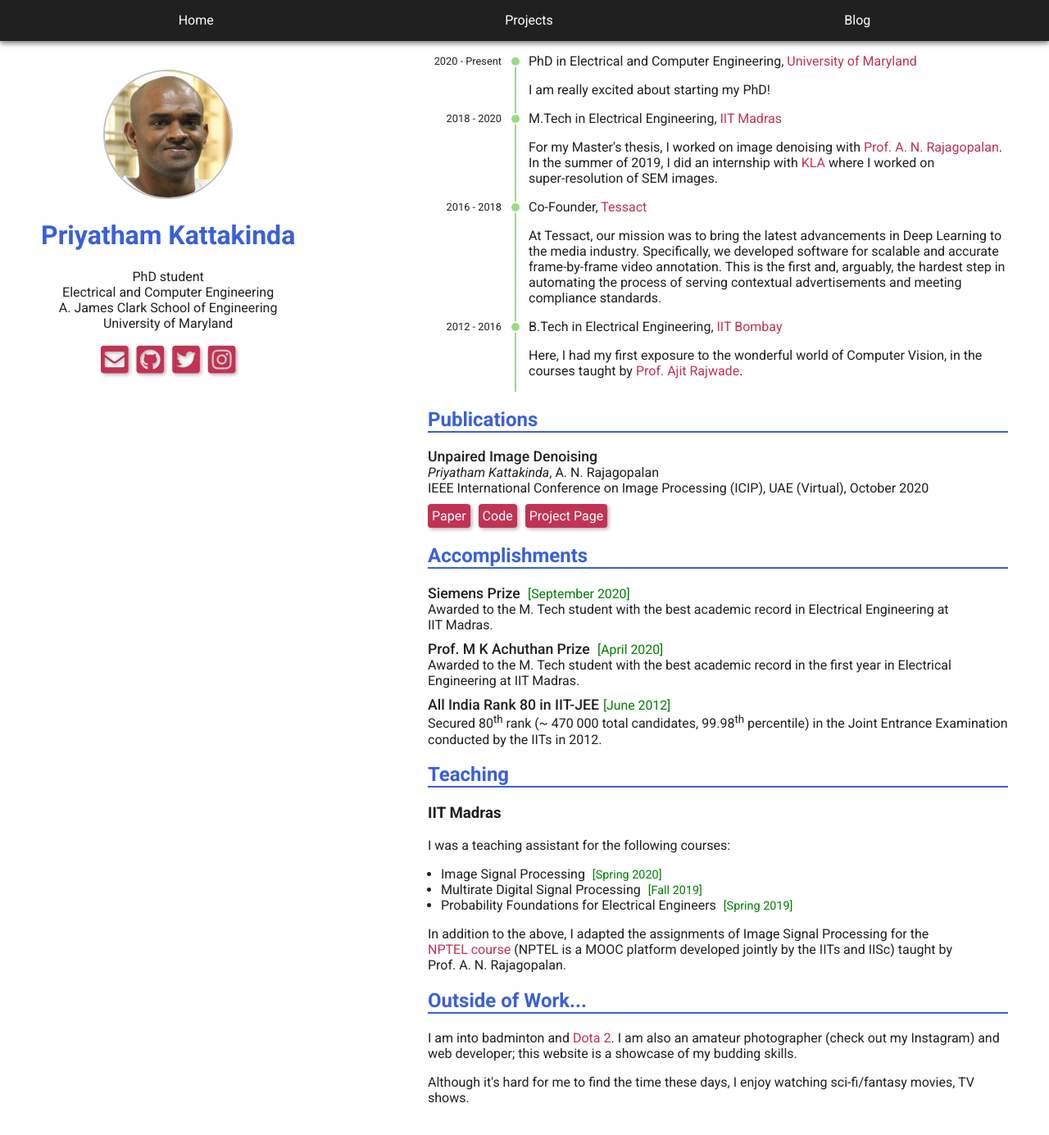
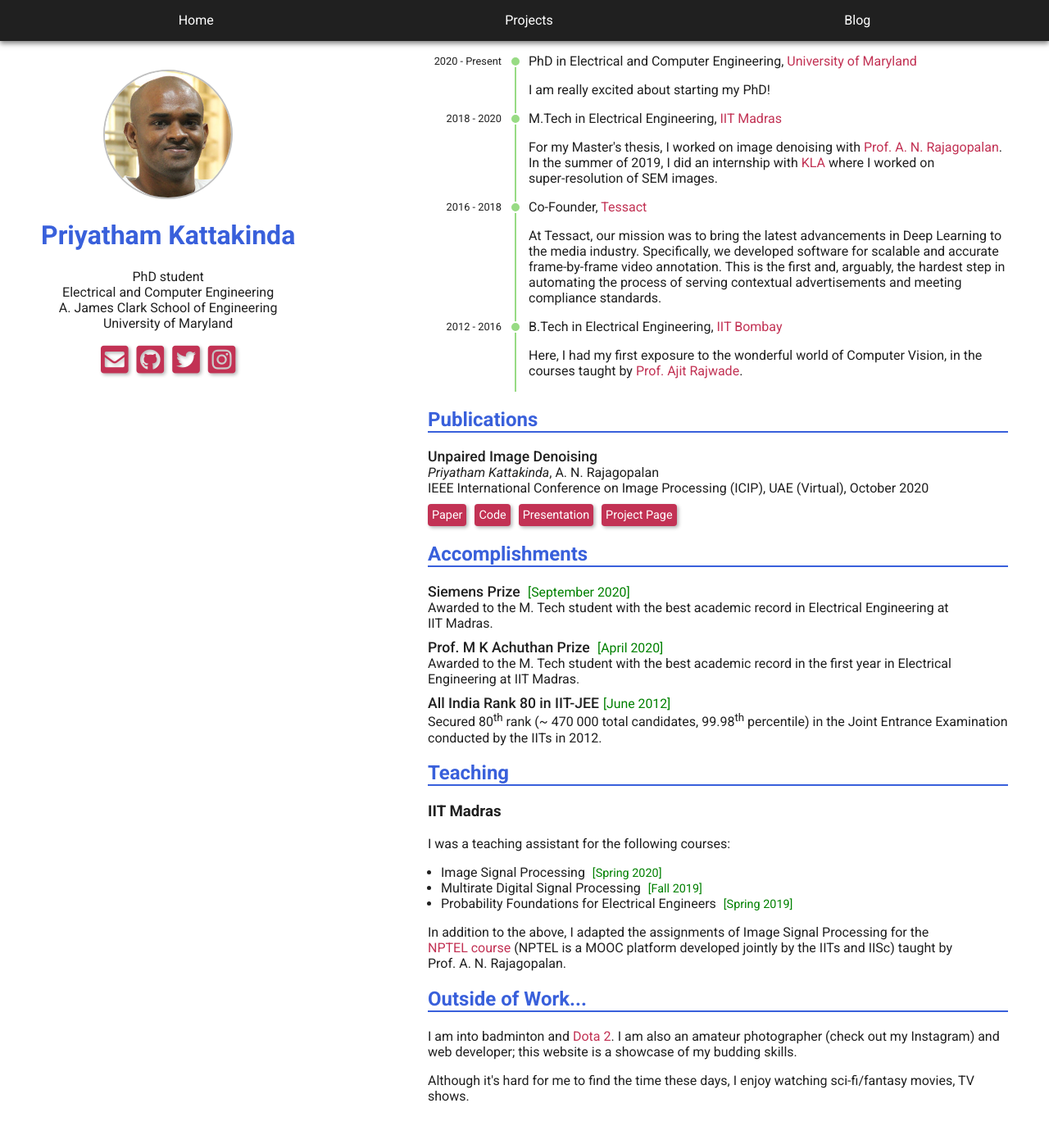
Before and after one commit to priyathamkat/priyathamkat.github.io, a Jekyll site: the page built from index.nonamp.html, in a window 1280 px wide and 1400 px high, scrolled down 246 px. Shown: the top 1385 px of the window at 82% size. Built offline with Jekyll 4.4.1, drawn with Linux system fonts in a browser that asks for light colours; nearby versions of some CDN libraries.

Commit message:
Add link to presentation

```diff
--- a/_projects/unpaired-image-denoising.html
+++ b/_projects/unpaired-image-denoising.html
@@ -16,6 +16,7 @@
 - <a class="pink btn" href="https://arxiv.org/abs/2009.11532" rel="noreferrer" target="_blank">Paper</a>
 - <a class="pink btn" href="https://github.com/priyathamkat/unpaired-image-denoising" rel="noreferrer"
     target="_blank">Code</a>
+- <a class="pink btn" href="https://youtu.be/S0QQo63TV98" rel="noreferrer" target="_blank">Presentation</a>
 showPage: true
 ord: 2
 css: unpaired-image-denoising.css
--- a/assets/css/style.css
+++ b/assets/css/style.css
@@ -88,6 +88,7 @@
     border-radius: 4px;
     padding: 5px;
     box-shadow: 2px 2px 4px rgba(0, 0, 0, 0.3);
+    font-size: 0.9em;
 }
 
 a:hover.btn, a:visited.btn {
--- a/index.html
+++ b/index.html
@@ -86,6 +86,7 @@
             border-radius: 4px;
             padding: 5px;
             box-shadow: 2px 2px 4px rgba(0, 0, 0, 0.3);
+            font-size: 0.9em;
         }
 
         a:hover.btn,
@@ -494,6 +495,8 @@
                             target="_blank">Paper</a>
                         <a class="pink btn" href="https://github.com/priyathamkat/unpaired-image-denoising"
                             rel="noreferrer" target="_blank">Code</a>
+                        <a class="pink btn" href="https://youtu.be/S0QQo63TV98" rel="noreferrer"
+                            target="_blank">Presentation</a>
                         <a class="pink btn" href="/projects/unpaired-image-denoising">Project Page</a>
                     </div>
                 </li>
--- a/index.nonamp.html
+++ b/index.nonamp.html
@@ -161,6 +161,8 @@
                             target="_blank">Paper</a>
                         <a class="pink btn" href="https://github.com/priyathamkat/unpaired-image-denoising"
                             rel="noreferrer" target="_blank">Code</a>
+                        <a class="pink btn" href="https://youtu.be/S0QQo63TV98" rel="noreferrer"
+                            target="_blank">Presentation</a>
                         <a class="pink btn" href="/projects/unpaired-image-denoising">Project Page</a>
                     </div>
                 </li>
```
